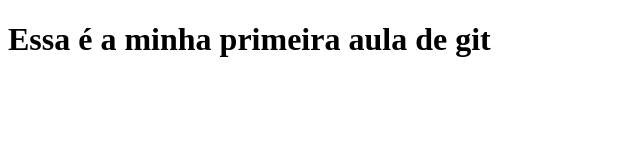
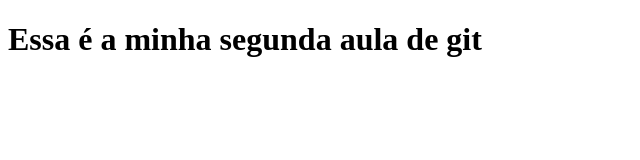
Before and after one commit to JoseArthursf/video-aula-git, a plain HTML site: page index.html in a window 1280 px wide. Shown: the whole page, without its empty margins (0-640 px from the left). Drawn offline with Linux system fonts and the light colour scheme.

Commit message:
alterando titulo do index

```diff
--- a/index.html
+++ b/index.html
@@ -7,6 +7,6 @@
     <title>Aula git</title>
 </head>
 <body>
-    <h1>Essa é a minha primeira aula de git</h1>
+    <h1>Essa é a minha segunda aula de git</h1>
 </body>
 </html>
```
